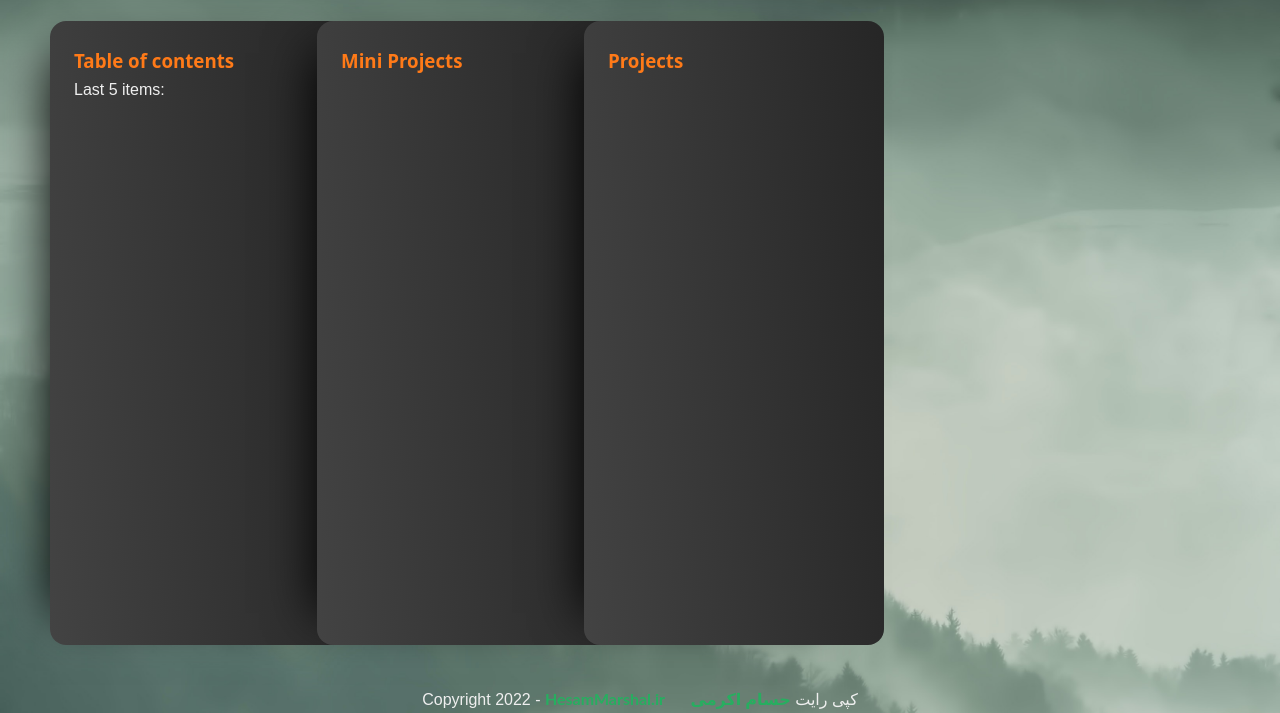
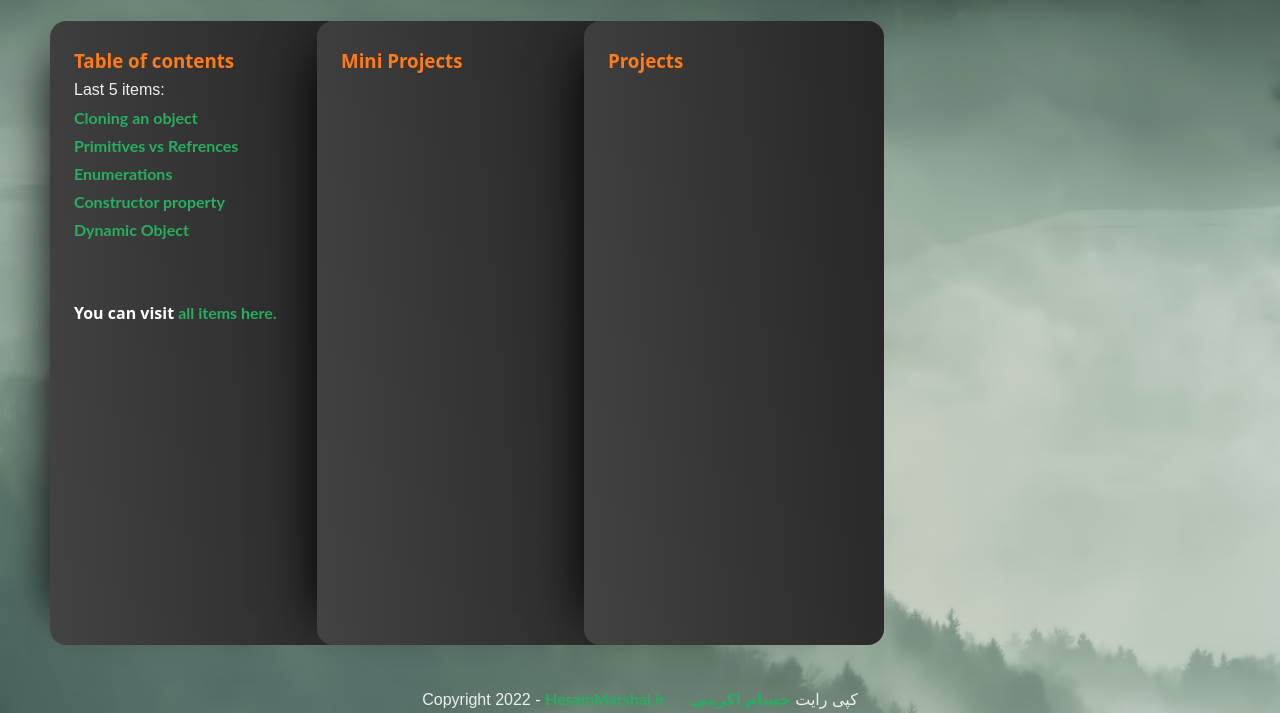
Before and after one commit to HesamMarshal/javascript_tutorial, a plain HTML site: page index.html in a window 1280 px wide. Shown: the part 87-800 px from the top of the page. Drawn offline with Linux system fonts and the light colour scheme.

Commit message:
rename OOP folder

```diff
--- a/OOP/04_apply_call.js
+++ b/06_OOP/04_apply_call.js
@@ -22,3 +22,6 @@ console.log(circle2);
 const obj2 = { name: "Hesam" };
 const circle3 = Circle.apply(obj2, [7]);
 console.log(circle3);
+
+// TODO : explain more
+// TODO : Bind
--- a/index.html
+++ b/index.html
@@ -40,11 +40,16 @@
             <h3>Table of contents</h3>
             <p>Last 5 items:</p>
             <ul>
-                <!-- <li><a href="./02_Selectors/multi_class.html">Multi Class</a></li> -->
+                <li><a href="OOP/09_cloning_object.js" target="_blank">Cloning an object</a></li>
+                <li><a href="OOP/08_premitive_reference.js" target="_blank">Primitives vs Refrences</a></li>
+                <li><a href="OOP/07_enumeration.js" target="_blank">Enumerations</a></li>
+                <li><a href="OOP/06_constructor_property.js" target="_blank">Constructor property</a></li>
+                <li><a href="OOP/05_dynamic_objects.js" target="_blank">Dynamic Object</a></li>
+            </ul>
 
             </ul>
             <br><br>
-            <!-- <h4>You can visit <a href="./table_of_content.html">all items here.</a></h4> -->
+            <h4>You can visit <a href="./table_of_content.html">all items here.</a></h4>
         </article>
         <article class="mini-card module">
             <h3>Mini Projects</h3>
```
Also changed, not shown: 06_OOP/01_Object_Basic.js (renamed from OOP/01_Object_Basic.js), 06_OOP/02_factory_function.js (renamed from OOP/02_factory_function.js), 06_OOP/03_Constructor_Function.js (renamed from OOP/03_Constructor_Function.js), 06_OOP/05_dynamic_objects.js (renamed from OOP/05_dynamic_objects.js), 06_OOP/06_constructor_property.js (renamed from OOP/06_constructor_property.js), 06_OOP/07_enumeration.js (renamed from OOP/07_enumeration.js), 06_OOP/08_premitive_reference.js (renamed from OOP/08_premitive_reference.js), 06_OOP/09_cloning_object.js (renamed from OOP/09_cloning_object.js), 06_OOP/Ex1.js (renamed from OOP/Ex1.js), 06_OOP/Ex2.js (renamed from OOP/Ex2.js), 06_OOP/Ex3.js (renamed from OOP/Ex3.js), 06_OOP/Ex4.js (renamed from OOP/Ex4.js), 06_OOP/Ex5.js (renamed from OOP/Ex5.js), 06_OOP/index.html (renamed from OOP/index.html).
